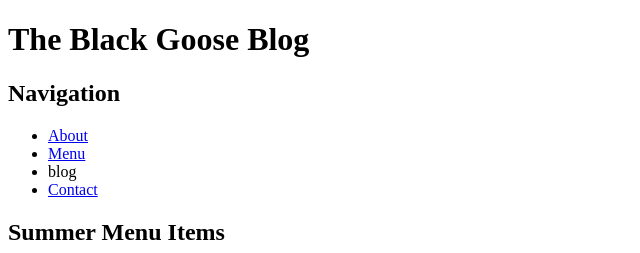
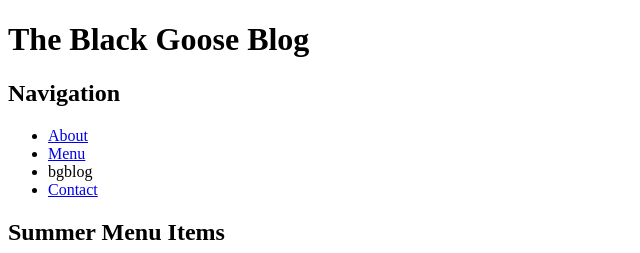
Before and after one commit to maxiejw/fid, a plain HTML site: page blackgoose/blog.html in a window 1280 px wide. Shown: the top 253 px of the page, 0-640 px from the left. Drawn offline with Linux system fonts and the light colour scheme.

Commit message:
Update blog.html

```diff
--- a/blackgoose/blog.html
+++ b/blackgoose/blog.html
@@ -17,7 +17,7 @@
 <ul>
 	<li><a href="/blackgoose/menu.html">About</a></li>
 	<li><a href="blackgoose/blog.html">Menu</a></li>
-	<li>blog</li>
+	<li>bgblog</li>
 	<li><a href="blackgoose/contact.html">Contact</a></li>
 </ul>
 
```
